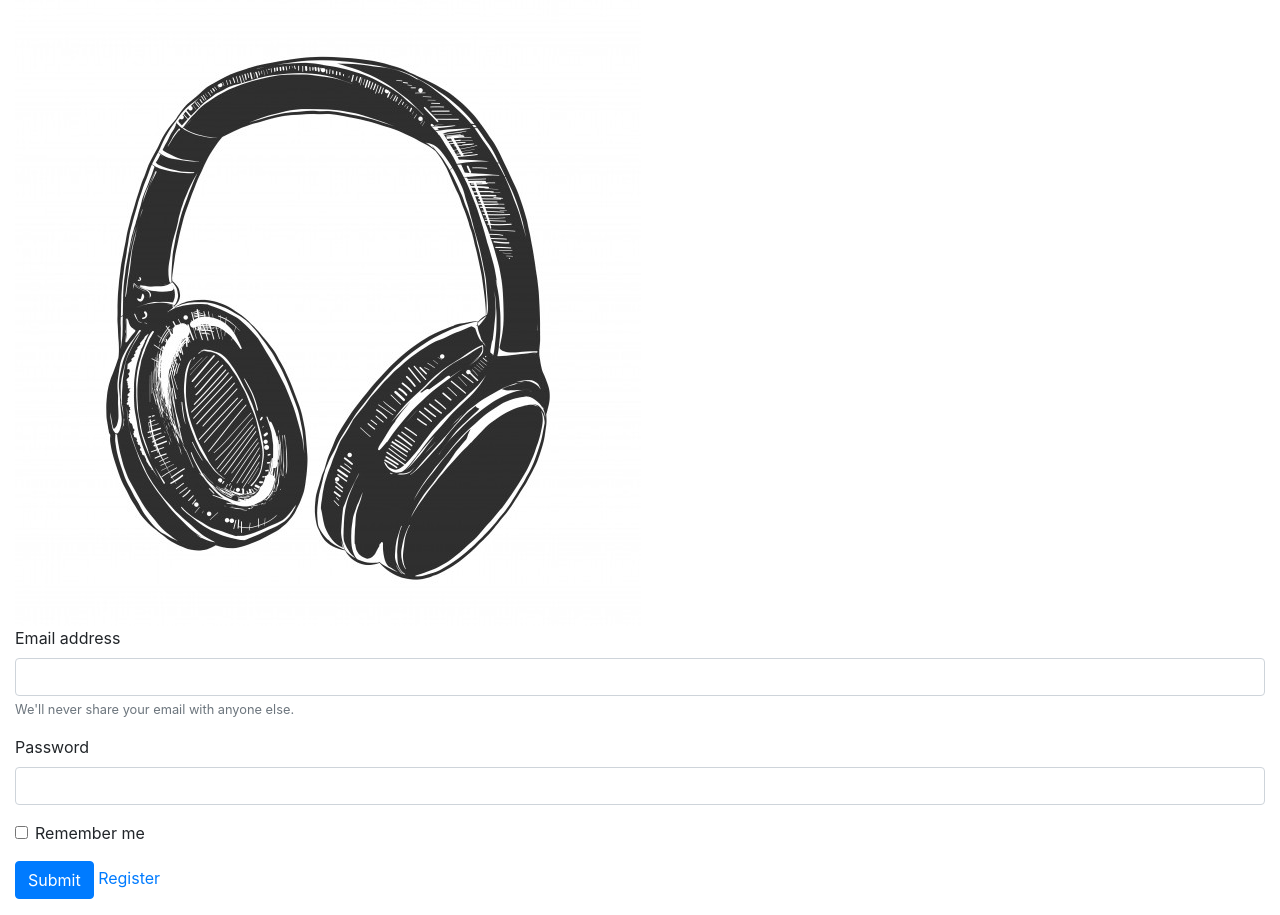
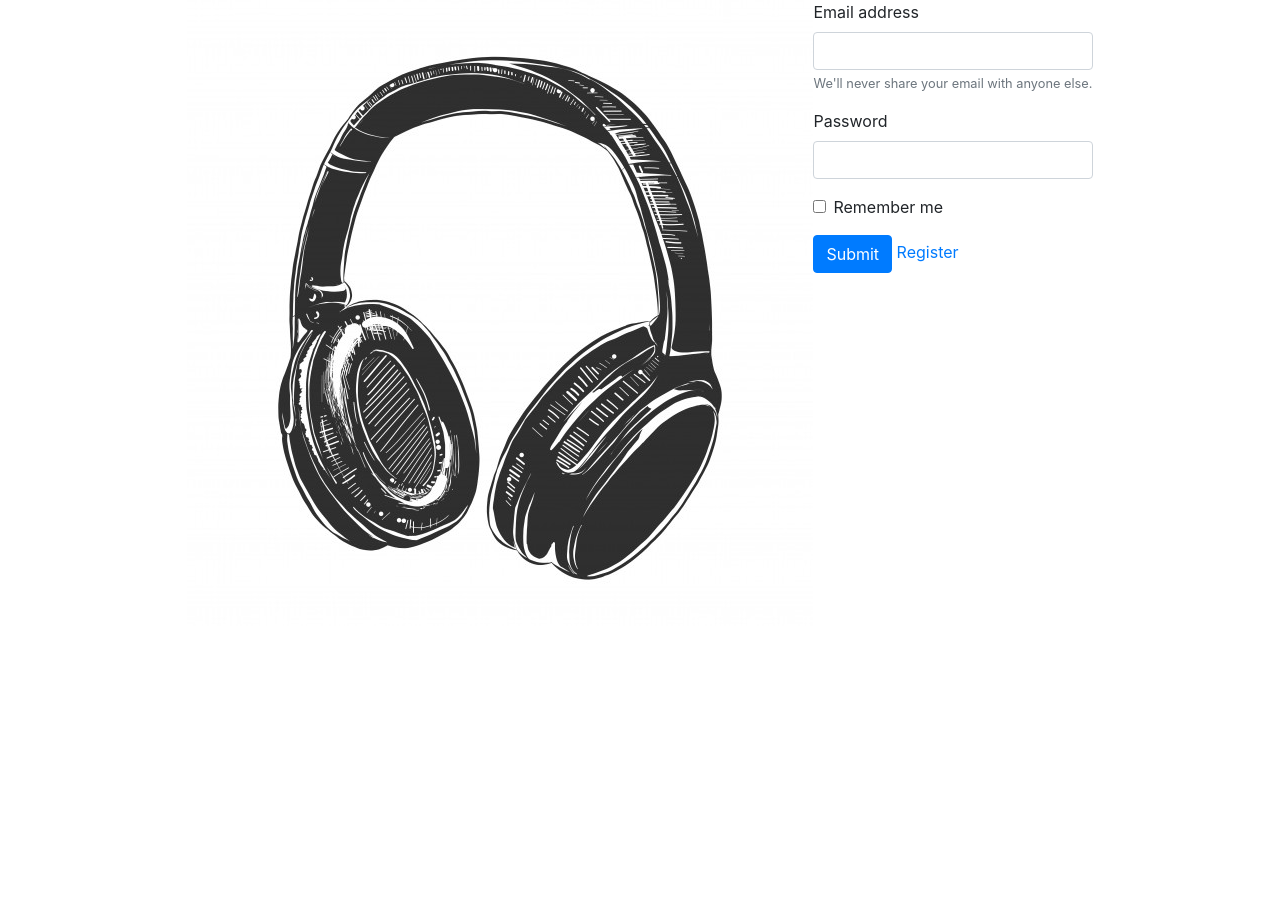
Before and after one commit to MTeixeiraGCU/cst323-albumlibrary, a PHP site: page /index.php in a window 1280 px wide. Shown: the part 56-971 px from the top of the page. After the commit the page ends 636 px from the top, so only its background shows below. Run offline with PHP 8.4, Linux system fonts and the light colour scheme; some libraries are stand-ins or nearby versions.

Commit message:
centered the index form

```diff
--- a/index.php
+++ b/index.php
@@ -6,19 +6,9 @@ require_once 'autoloader.php';
 <!DOCTYPE html>
 <html lang="en">
 
-<!-- <head> -->
-    <!-- Required meta tags -->
-    <!-- <meta charset="utf-8"> -->
-    <!-- <meta name="viewport" content="width=device-width, initial-scale=1, shrink-to-fit=no"> -->
-
-    <!-- Bootstrap CSS -->
-    <!-- <link rel="stylesheet" href="https://maxcdn.bootstrapcdn.com/bootstrap/4.0.0-alpha.6/css/bootstrap.min.css" -->
-        <!-- integrity="sha384-rwoIResjU2yc3z8GV/NPeZWAv56rSmLldC3R/AZzGRnGxQQKnKkoFVhFQhNUwEyJ" crossorigin="anonymous"> -->
-<!-- </head> -->
-
 <body id="form-style">
 
-    <div class="container-fluid padding">
+    <div class="d-flex justify-content-center">
         <img class="img-fluid" src="presentation/media/headphones.jpg" alt="headphones">
         <form action="/CST-323-CLC-Project/presentation/handlers/loginHandler.php" method="POST">
             <div class="form-group">
@@ -54,66 +44,3 @@ require_once 'autoloader.php';
 </body>
 
 </html>
-
-<!--
-<!doctype html>
-<html lang="en">
-<head>
-    <meta charset="utf-8">
-    <meta name="viewport" content="width=device-width, initial-scale=1, shrink-to-fit=no">
-    <meta name="description" content="">
-    <meta name="author" content="Mark Otto, Jacob Thornton, and Bootstrap contributors">
-    <meta name="generator" content="Jekyll v4.1.1">
-    <title>Signin Template · Bootstrap</title>
-
-
-    <link rel="canonical" href="https://getbootstrap.com/docs/4.5/examples/sign-in/">
-
-    Bootstrap core CSS
-    <link rel="stylesheet" href="https://stackpath.bootstrapcdn.com/bootstrap/4.1.3/css/bootstrap.min.css" integrity="sha384-MCw98/SFnGE8fJT3GXwEOngsV7Zt27NXFoaoApmYm81iuXoPkFOJwJ8ERdknLPMO" crossorigin="anonymous">
-
-    <link href="../assets/dist/css/bootstrap.min.css" rel="stylesheet">
-
-    <style>
-        .bd-placeholder-img {
-            font-size: 1.125rem;
-            text-anchor: middle;
-            -webkit-user-select: none;
-            -moz-user-select: none;
-            -ms-user-select: none;
-            user-select: none;
-        }
-
-        @media (min-width: 768px) {
-            .bd-placeholder-img-lg {
-                font-size: 3.5rem;
-            }
-        }
-    </style>
-    Custom styles for this template
-    <link href="presentation/css/style.css" rel="stylesheet">
-</head>
-<body>
-    <div class="container-fluid padding">
-        <div class="row padding">
-            <img class="mx-auto" style="width: 500px;" src="presentation/media/headphones.jpg" alt="headphones">
-            <form>
-            <div class="form-group">
-                <label for="exampleInputEmail1">Email address</label>
-                <input type="email" class="form-control" id="exampleInputEmail1" aria-describedby="emailHelp">
-                <small id="emailHelp" class="form-text text-muted">We'll never share your email with anyone else.</small>
-            </div>
-            <div class="form-group">
-                <label for="exampleInputPassword1">Password</label>
-                <input type="password" class="form-control" id="exampleInputPassword1">
-            </div>
-            <div class="form-group form-check">
-                <input type="checkbox" class="form-check-input" id="exampleCheck1">
-                <label class="form-check-label" for="exampleCheck1">Check me out</label>
-            </div>
-            <button type="submit" class="btn btn-primary">Submit</button>
-            </form>
-        </div>
-    </div>
-</body>
-</html> -->
```
